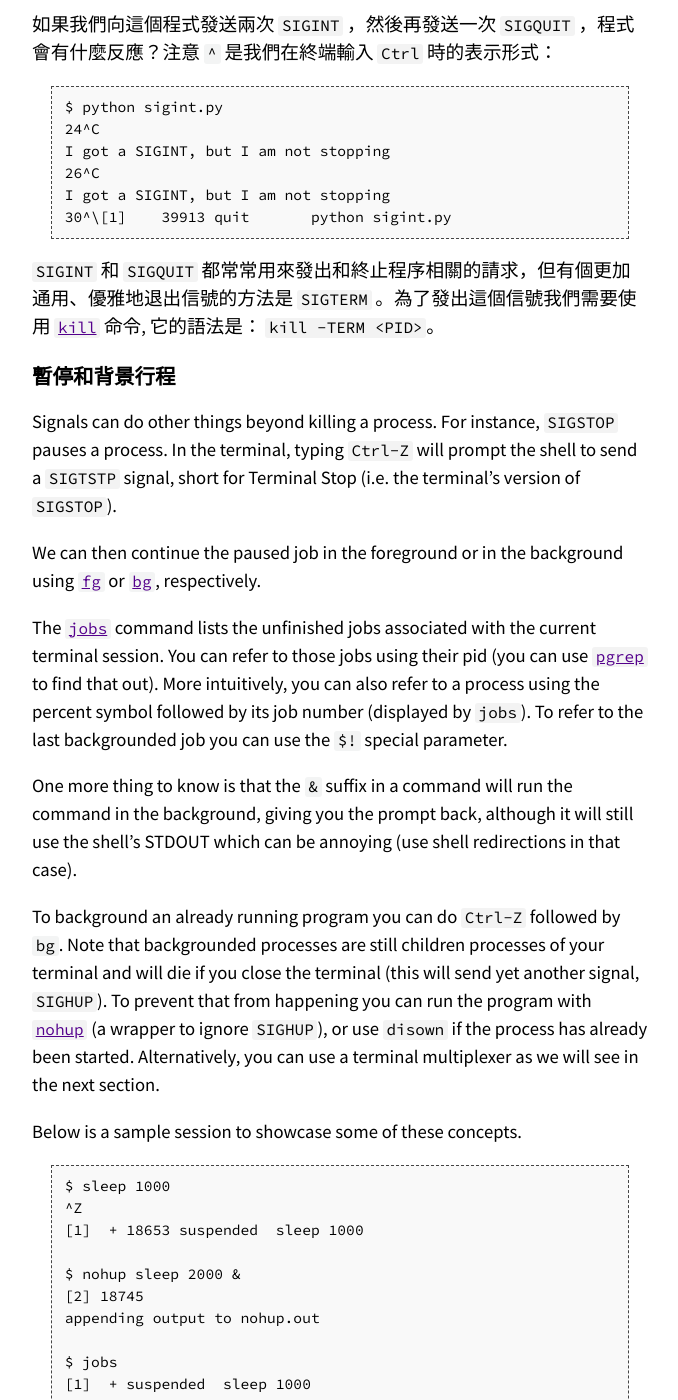
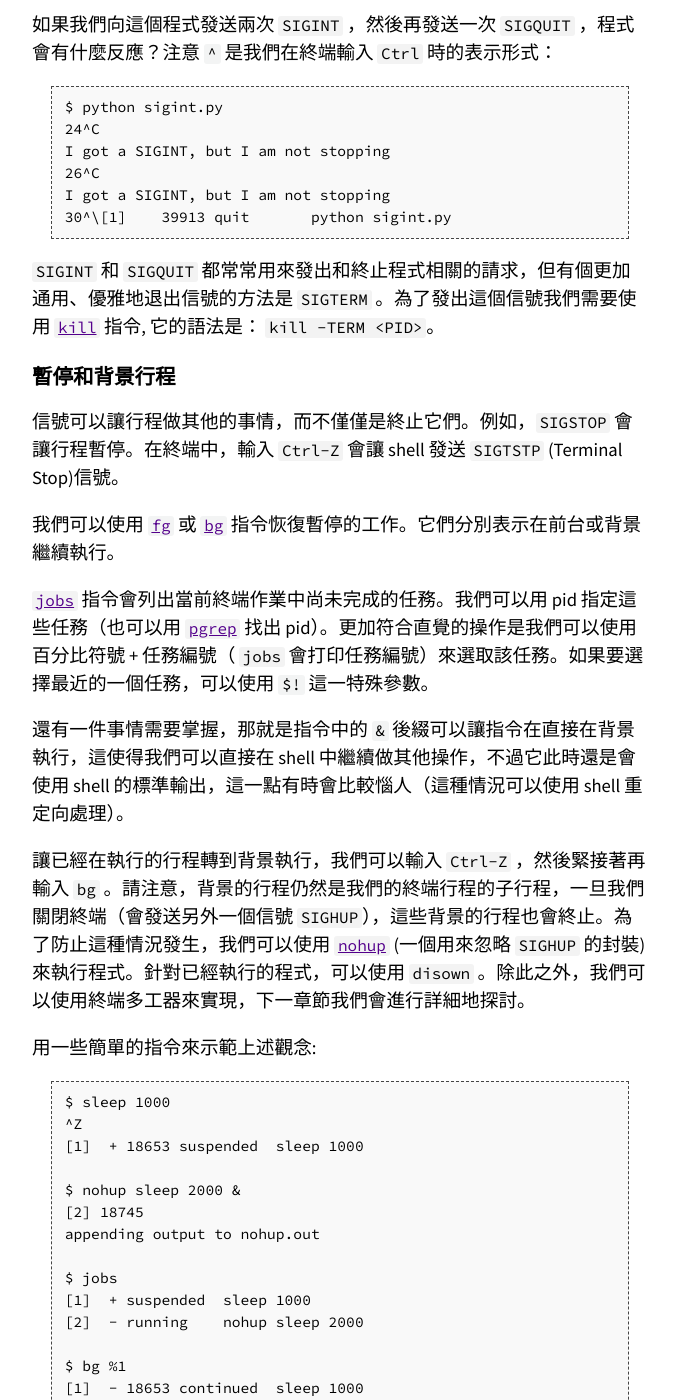
Before and after one commit to missing-semester-zh-Hant/missing-semester-zh-Hant.github.io, a Jekyll site: the page built from _2020/command-line.md, in a window 1280 px wide and 1400 px high, scrolled down 1646 px. Shown: the whole window, without its empty margins (300-978 px from the left). Built offline with Jekyll 4.4.1, drawn with Linux system fonts in a browser that asks for light colours; some of the changed text lies outside the part shown.

Commit message:
update command-line

````diff
--- a/_2020/command-line.md
+++ b/_2020/command-line.md
@@ -1,6 +1,6 @@
 ---
 layout: lecture
-title: "Command-line Environment (翻譯中)"
+title: "命令列環境"
 date: 2019-01-21
 ready: true
 video:
@@ -11,12 +11,12 @@ video:
 <!-- In this lecture we will go through several ways in which you can improve your workflow when using the shell. We have been working with the shell for a while now, but we have mainly focused on executing different commands. We will now see how to run several processes at the same time while keeping track of them, how to stop or pause a specific process and how to make a process run in the background.
 -->
 
-當您使用 shell 時，可以使用一些方法改善您的作業流程，本節課我們就來討論這些方法。 我們已經使用 shell 一段時間了，但是到目前為止我們的關注點主要集中在使用不同的命令上面。現在，我們將會學習如何同時執行多個不同的行程(processes)並追蹤它們的狀態、如何停止或暫停某個行程，以及如何使其在背景執行。
+當我們使用 shell 時，可以使用一些方法改善我們的作業流程，本節課我們就來討論這些方法。 我們已經使用 shell 一段時間了，但是到目前為止我們的關注點主要集中在使用不同的指令上面。現在，我們將會學習如何同時執行多個不同的行程(processes)並追蹤它們的狀態、如何停止或暫停某個行程，以及如何使其在背景執行。
 
 <!--
 We will also learn about different ways to improve your shell and other tools, by defining aliases and configuring them using dotfiles. Both of these can help you save time, e.g. by using the same configurations in all your machines without having to type long commands. We will look at how to work with remote machines using SSH. -->
 
-我們還將學習一些方法能夠改善您的 shell 及其他工具的作業流程，像是透過定義別名或修改配置文件。這些方法都可以幫您節省大量的時間，僅需要執行一些簡單的命令，我們就可以在所有的主機上使用相同的配置。我們還會學習如何使用 SSH 操作遠端電腦。
+我們還將學習一些方法能夠改善我們的 shell 及其他工具的作業流程，像是透過定義別名或修改配置文件。這些方法都可以幫我們節省大量的時間，僅需要執行一些簡單的指令，我們就可以在所有的主機上使用相同的配置。我們還會學習如何使用 SSH 操作遠端電腦。
 
 <!-- # Job Control -->
 # 任務控制
@@ -25,14 +25,14 @@ We will also learn about different ways to improve your shell and other tools, b
 Most of the time, you can do `Ctrl-C` and the command will stop.
 But how does this actually work and why does it sometimes fail to stop the process? -->
 
-某些情況下我們需要中斷正在執行的任務，比如當一個命令需要執行很長時間才能完成時（假設我們在一個非常大的目錄結構中使用 `find` 進行搜索）。大多數情況下，我們可以使用 `Ctrl-C` 來停止命令的執行。但是它的工作原理是什麼呢？為什麼有的時候會無法結束行程？
+某些情況下我們需要中斷正在執行的任務，比如當一個指令需要執行很長時間才能完成時（假設我們在一個非常大的目錄結構中使用 `find` 進行搜索）。大多數情況下，我們可以使用 `Ctrl-C` 來停止指令的執行。但是它的工作原理是什麼呢？為什麼有的時候會無法結束行程？
 
 <!-- ## Killing a process -->
 # 結束行程
 
 <!-- Your shell is using a UNIX communication mechanism called a _signal_ to communicate information to the process. When a process receives a signal it stops its execution, deals with the signal and potentially changes the flow of execution based on the information that the signal delivered. For this reason, signals are _software interrupts_. -->
 
-您的 shell 會使用 UNIX 提供的信號(signal)機制達到行程間的相互溝通。當一個行程接收到信號時，它會停止執行、處理該信號並根據信號傳遞的訊息來改變其執行流程。就這一點而言，信號是一種軟體中斷(software interrupts)。
+我們的 shell 會使用 UNIX 提供的信號(signal)機制達到行程間的相互溝通。當一個行程接收到信號時，它會停止執行、處理該信號並根據信號傳遞的訊息來改變其執行流程。就這一點而言，信號是一種軟體中斷(software interrupts)。
 
 <!-- In our case, when typing `Ctrl-C` this prompts the shell to deliver a `SIGINT` signal to the process. -->
 在上面的例子中，當我們輸入 `Ctrl-C` 時，shell 會發送一個SIGINT 信號到行程。
@@ -70,27 +70,33 @@ I got a SIGINT, but I am not stopping
 
 <!-- While `SIGINT` and `SIGQUIT` are both usually associated with terminal related requests, a more generic signal for asking a process to exit gracefully is the `SIGTERM` signal.
 To send this signal we can use the [`kill`](https://www.man7.org/linux/man-pages/man1/kill.1.html) command, with the syntax `kill -TERM <PID>`. -->
-`SIGINT` 和 `SIGQUIT` 都常常用來發出和終止程序相關的請求，但有個更加通用、優雅地退出信號的方法是 `SIGTERM` 。為了發出這個信號我們需要使用 [`kill`](https://www.man7.org/linux/man-pages/man1/kill.1.html) 命令, 它的語法是： `kill -TERM <PID>`。
+`SIGINT` 和 `SIGQUIT` 都常常用來發出和終止程式相關的請求，但有個更加通用、優雅地退出信號的方法是 `SIGTERM` 。為了發出這個信號我們需要使用 [`kill`](https://www.man7.org/linux/man-pages/man1/kill.1.html) 指令, 它的語法是： `kill -TERM <PID>`。
 
 
 ## 暫停和背景行程
 
-Signals can do other things beyond killing a process. For instance, `SIGSTOP` pauses a process. In the terminal, typing `Ctrl-Z` will prompt the shell to send a `SIGTSTP` signal, short for Terminal Stop (i.e. the terminal's version of `SIGSTOP`).
+<!-- Signals can do other things beyond killing a process. For instance, `SIGSTOP` pauses a process. In the terminal, typing `Ctrl-Z` will prompt the shell to send a `SIGTSTP` signal, short for Terminal Stop (i.e. the terminal's version of `SIGSTOP`). -->
+信號可以讓行程做其他的事情，而不僅僅是終止它們。例如，`SIGSTOP` 會讓行程暫停。在終端中，輸入 `Ctrl-Z` 會讓 shell 發送 `SIGTSTP` (Terminal Stop)信號。
 
-We can then continue the paused job in the foreground or in the background using [`fg`](https://www.man7.org/linux/man-pages/man1/fg.1p.html) or [`bg`](http://man7.org/linux/man-pages/man1/bg.1p.html), respectively.
+<!-- We can then continue the paused job in the foreground or in the background using [`fg`](https://www.man7.org/linux/man-pages/man1/fg.1p.html) or [`bg`](http://man7.org/linux/man-pages/man1/bg.1p.html), respectively. -->
+我們可以使用 [`fg`](https://www.man7.org/linux/man-pages/man1/fg.1p.html) 或 [`bg`](http://man7.org/linux/man-pages/man1/bg.1p.html) 指令恢復暫停的工作。它們分別表示在前台或背景繼續執行。
 
-The [`jobs`](https://www.man7.org/linux/man-pages/man1/jobs.1p.html) command lists the unfinished jobs associated with the current terminal session.
+<!-- The [`jobs`](https://www.man7.org/linux/man-pages/man1/jobs.1p.html) command lists the unfinished jobs associated with the current terminal session.
 You can refer to those jobs using their pid (you can use [`pgrep`](https://www.man7.org/linux/man-pages/man1/pgrep.1.html) to find that out).
-More intuitively, you can also refer to a process using the percent symbol followed by its job number (displayed by `jobs`). To refer to the last backgrounded job you can use the `$!` special parameter.
+More intuitively, you can also refer to a process using the percent symbol followed by its job number (displayed by `jobs`). To refer to the last backgrounded job you can use the `$!` special parameter. -->
+[`jobs`](https://www.man7.org/linux/man-pages/man1/jobs.1p.html) 指令會列出當前終端作業中尚未完成的任務。我們可以用 pid 指定這些任務（也可以用 [`pgrep`](https://www.man7.org/linux/man-pages/man1/pgrep.1.html) 找出 pid）。更加符合直覺的操作是我們可以使用百分比符號 + 任務編號（ `jobs` 會打印任務編號）來選取該任務。如果要選擇最近的一個任務，可以使用 `$!` 這一特殊參數。
 
-One more thing to know is that the `&` suffix in a command will run the command in the background, giving you the prompt back, although it will still use the shell's STDOUT which can be annoying (use shell redirections in that case).
+<!-- One more thing to know is that the `&` suffix in a command will run the command in the background, giving you the prompt back, although it will still use the shell's STDOUT which can be annoying (use shell redirections in that case). -->
+還有一件事情需要掌握，那就是指令中的 `&` 後綴可以讓指令在直接在背景執行，這使得我們可以直接在 shell 中繼續做其他操作，不過它此時還是會使用 shell 的標準輸出，這一點有時會比較惱人（這種情況可以使用 shell 重定向處理）。
 
-To background an already running program you can do `Ctrl-Z` followed by `bg`.
+<!-- To background an already running program you can do `Ctrl-Z` followed by `bg`.
 Note that backgrounded processes are still children processes of your terminal and will die if you close the terminal (this will send yet another signal, `SIGHUP`).
 To prevent that from happening you can run the program with [`nohup`](https://www.man7.org/linux/man-pages/man1/nohup.1.html) (a wrapper to ignore `SIGHUP`), or use `disown` if the process has already been started.
-Alternatively, you can use a terminal multiplexer as we will see in the next section.
+Alternatively, you can use a terminal multiplexer as we will see in the next section. -->
+讓已經在執行的行程轉到背景執行，我們可以輸入 `Ctrl-Z` ，然後緊接著再輸入 `bg` 。請注意，背景的行程仍然是我們的終端行程的子行程，一旦我們關閉終端（會發送另外一個信號 `SIGHUP`），這些背景的行程也會終止。為了防止這種情況發生，我們可以使用 [`nohup`](https://www.man7.org/linux/man-pages/man1/nohup.1.html) (一個用來忽略 `SIGHUP` 的封裝) 來執行程式。針對已經執行的程式，可以使用 `disown` 。除此之外，我們可以使用終端多工器來實現，下一章節我們會進行詳細地探討。
 
-Below is a sample session to showcase some of these concepts.
+<!-- Below is a sample session to showcase some of these concepts. -->
+用一些簡單的指令來示範上述觀念:
 
 ```
 $ sleep 1000
@@ -137,9 +143,12 @@ $ jobs
 
 ```
 
-A special signal is `SIGKILL` since it cannot be captured by the process and it will always terminate it immediately. However, it can have bad side effects such as leaving orphaned children processes.
+<!--
+A special signal is `SIGKILL` since it cannot be captured by the process and it will always terminate it immediately. However, it can have bad side effects such as leaving orphaned children processes. -->
+`SIGKILL` 是一個特殊的信號，它不能被行程捕獲並且會馬上結束該行程。不過這樣做會有一些副作用，例如留下孤兒行程。
 
 You can learn more about these and other signals [here](https://en.wikipedia.org/wiki/Signal_(IPC)) or typing [`man signal`](https://www.man7.org/linux/man-pages/man7/signal.7.html) or `kill -t`.
+我們可以輸入 [`man signal`](https://www.man7.org/linux/man-pages/man7/signal.7.html) 或 `kill -t` 來，詳細可參考[here](https://en.wikipedia.org/wiki/Signal_(IPC))。
 
 
 # Terminal Multiplexers
````
